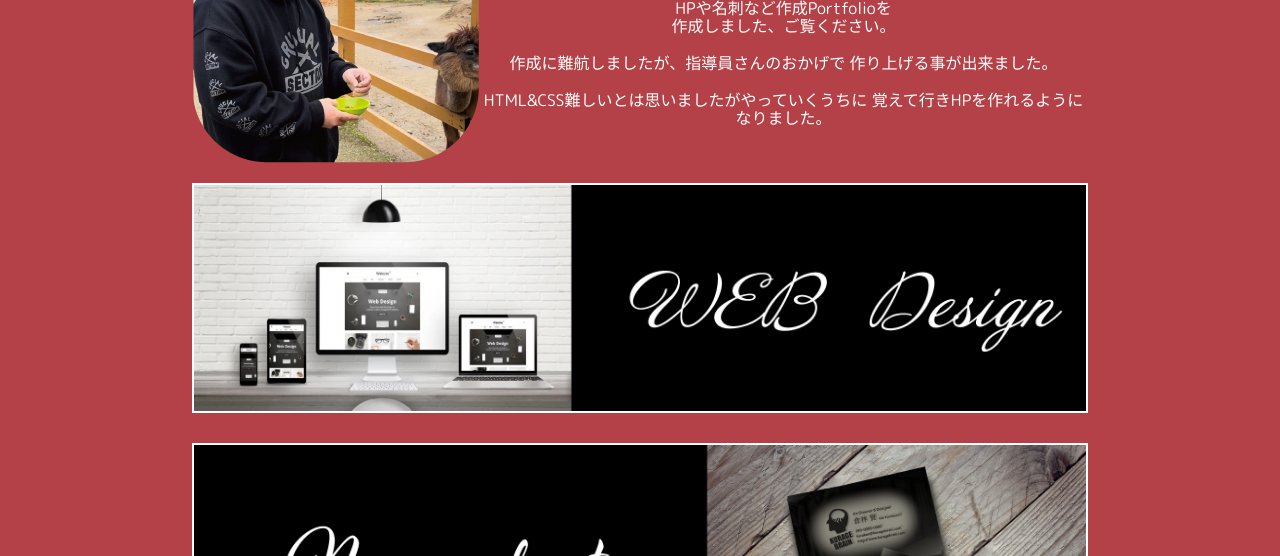
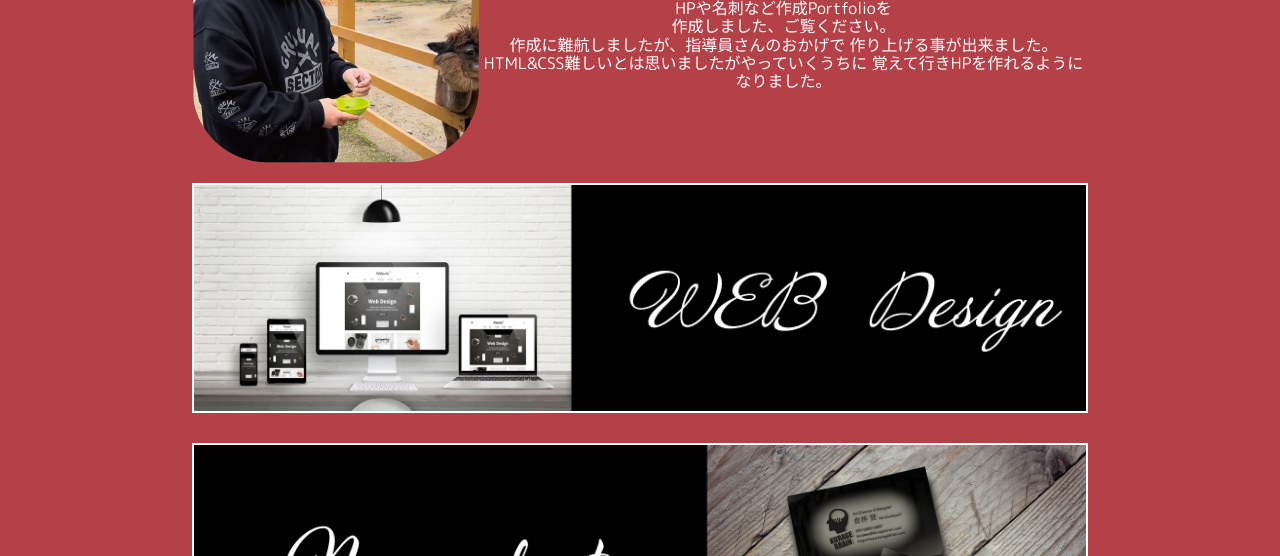
Before and after one commit to catmutilation/Portfolio, a plain HTML site: page index.html in a window 1280 px wide. Shown: the part 544-1100 px from the top of the page. Drawn offline with Linux system fonts and the light colour scheme; some packages are replaced by stand-ins of ours.

Commit message:
Update index.html

```diff
--- a/index.html
+++ b/index.html
@@ -31,12 +31,12 @@
          <div class="Text">
             <h2>プロフィール</h2>
             <P>
-            就労移行ITスクールでHTML＆CSS・<br class="onlySP">
+            就労移行ITスクールでHTML＆CSS/<br class="onlySP">
             illustratorやphotoshopも学び<br><br class="onlySP">
             HPや名刺など作成Portfolioを<br class="onlySP"><br>
-            作成しました、ご覧ください。<br><br class="onlySP"><br>
+            作成しました、ご覧ください。<br class="onlySP"><br>
             作成に難航しましたが、指導員さんのおかげで<br class="onlySP">
-            作り上げる事が出来ました。<br><br class="onlySP"><br>
+            作り上げる事が出来ました。<br class="onlySP"><br>
             HTML&CSS難しいとは思いましたがやっていくうちに<br class="onlySP">
             覚えて行きHPを作れるようになりました。<br class="onlySP"><br>
 
```
